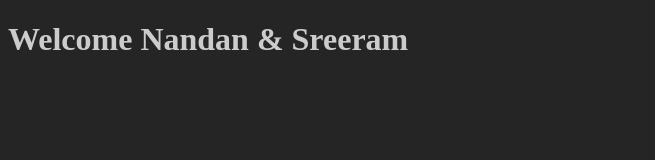
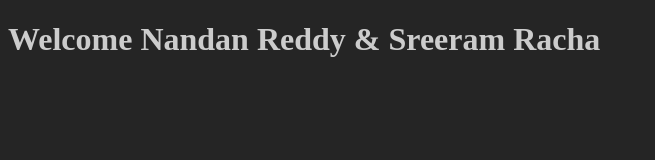
Before and after one commit to TogetherBuilds/collaboration-crap, a plain HTML site: page index.html in a window 1280 px wide. Shown: the whole page, without its empty margins (0-655 px from the left). Drawn offline with Linux system fonts and the light colour scheme.

Commit message:
Update index.html
Added last names to both the names

```diff
--- a/index.html
+++ b/index.html
@@ -8,6 +8,6 @@
 		<title>Collaboration Crap</title>
 	</head>
 	<body>
-		<h1>Welcome Nandan & Sreeram</h1>
+		<h1>Welcome Nandan Reddy & Sreeram Racha</h1>
 	</body>
 </html>
```
